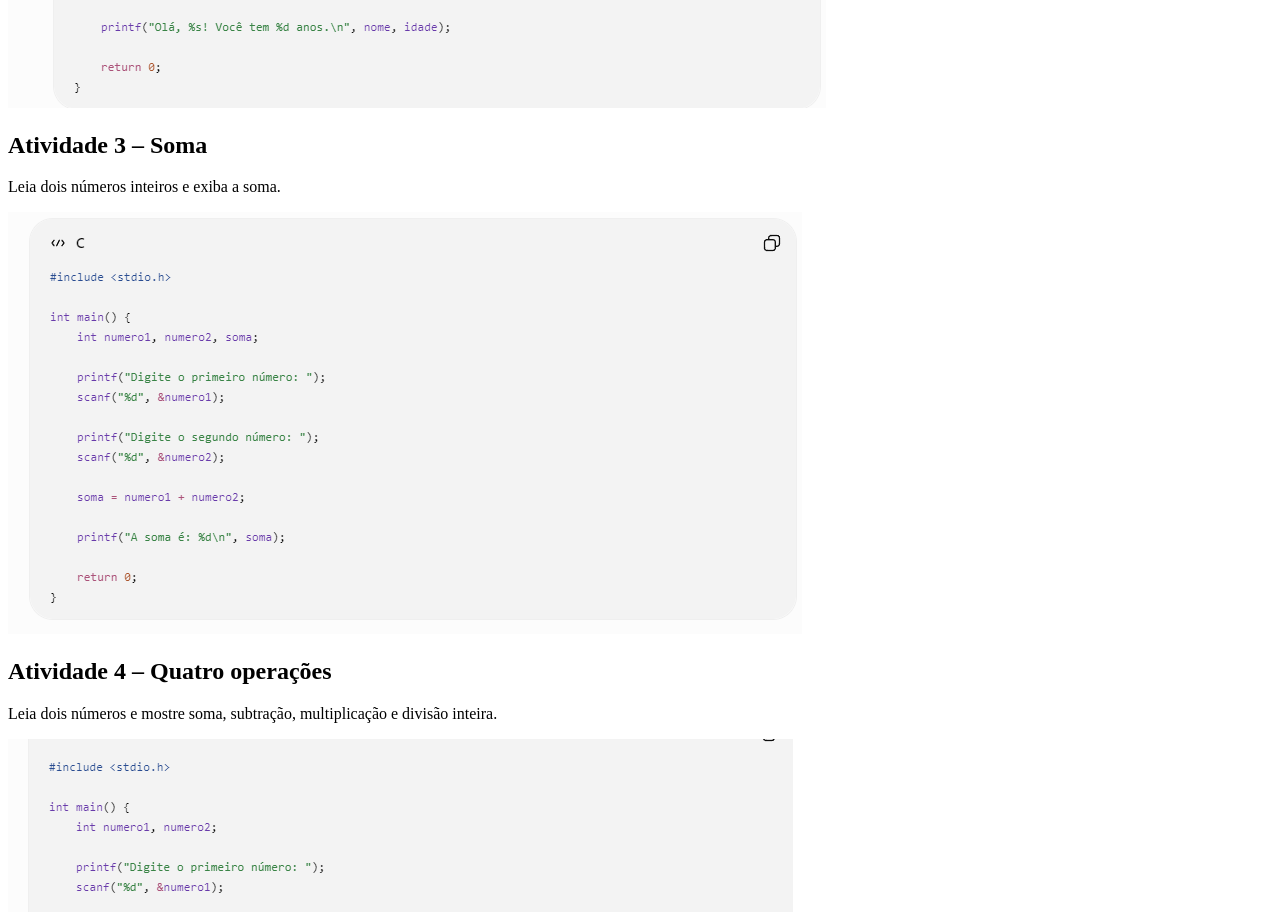
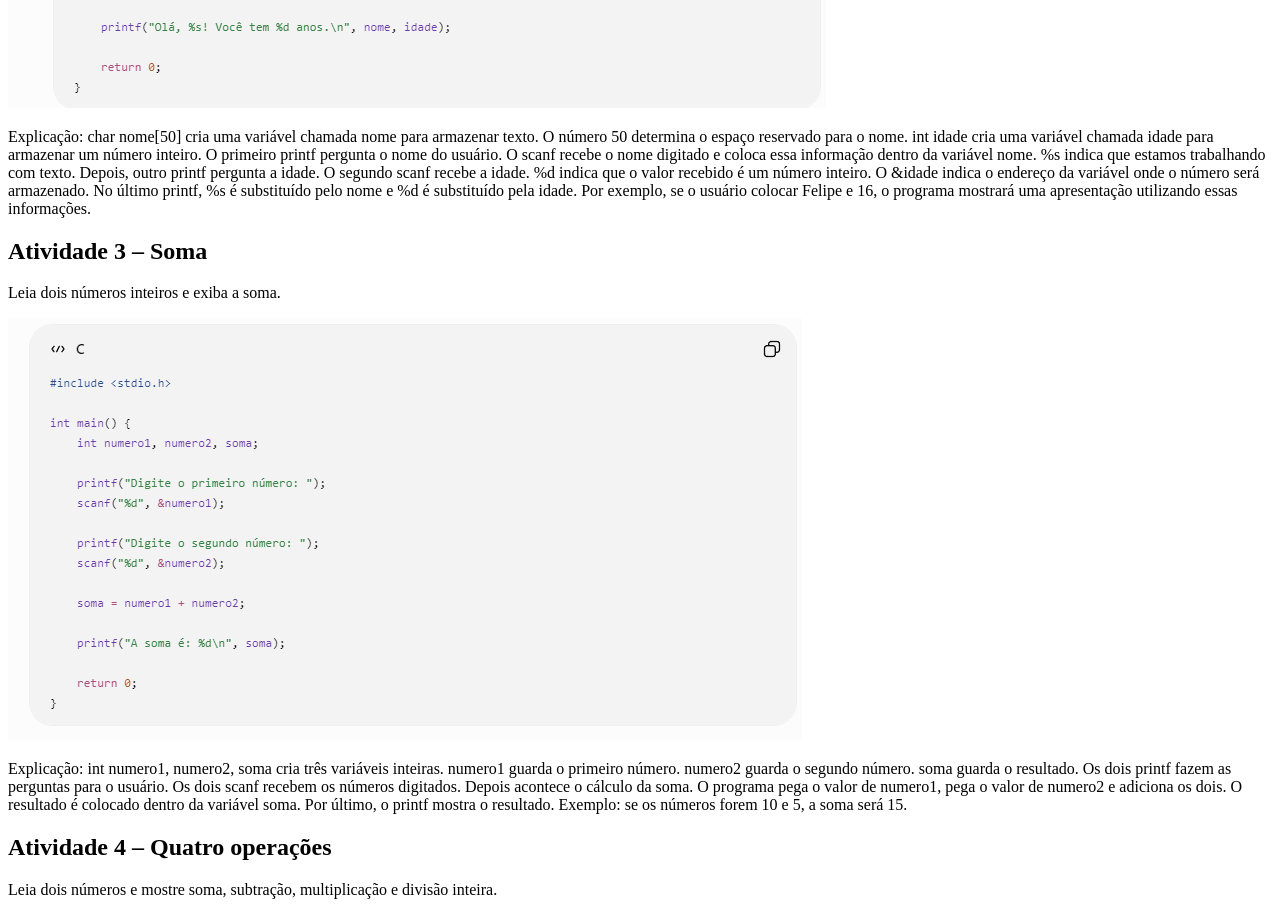
Before and after one commit to felipemegborowski-svg/SESI2ANO9, a plain HTML site: page Aula1-git_github_07_08_26/ATIVIDADE 2/inde.html in a window 1280 px wide. Shown: the part 840-1752 px from the top of the page. Drawn offline with Linux system fonts and the light colour scheme.

Commit message:
atv 2
atv 2

```diff
--- a/Aula1-git_github_07_08_26/ATIVIDADE 2/inde.html
+++ b/Aula1-git_github_07_08_26/ATIVIDADE 2/inde.html
@@ -17,7 +17,7 @@ Bem-vindo à programação em C.</p>
 <img src="1.PNG">
 
 <p>
-    Explicação
+    Explicação:
 
     #include <stdio.h> adiciona a biblioteca necessária para utilizar o printf.
 
@@ -38,17 +38,74 @@ Bem-vindo à programação em C.</p>
 
 <img src="2.PNG">
 
+<p>
+    Explicação:
+
+    char nome[50] cria uma variável chamada nome para armazenar texto.
+
+    O número 50 determina o espaço reservado para o nome.
+
+    int idade cria uma variável chamada idade para armazenar um número inteiro.
+
+    O primeiro printf pergunta o nome do usuário.
+
+    O scanf recebe o nome digitado e coloca essa informação dentro da variável nome.
+
+    %s indica que estamos trabalhando com texto.
+
+    Depois, outro printf pergunta a idade.
+
+    O segundo scanf recebe a idade.
+
+    %d indica que o valor recebido é um número inteiro.
+
+    O &idade indica o endereço da variável onde o número será armazenado.
+
+    No último printf, %s é substituído pelo nome e %d é substituído pela idade.
+
+    Por exemplo, se o usuário colocar Felipe e 16, o programa mostrará uma apresentação utilizando essas informações.
+</p>
+
 <h2>Atividade 3 – Soma</h2>
 
 <p>Leia dois números inteiros e exiba a soma.</p>
 
 <img src="3.PNG">
 
+<p>
+    Explicação:
+
+    int numero1, numero2, soma cria três variáveis inteiras.
+
+    numero1 guarda o primeiro número.
+
+    numero2 guarda o segundo número.
+
+    soma guarda o resultado.
+
+    Os dois printf fazem as perguntas para o usuário.
+
+    Os dois scanf recebem os números digitados.
+
+    Depois acontece o cálculo da soma.
+
+    O programa pega o valor de numero1, pega o valor de numero2 e adiciona os dois.
+
+    O resultado é colocado dentro da variável soma.
+
+    Por último, o printf mostra o resultado.
+
+    Exemplo: se os números forem 10 e 5, a soma será 15.
+</p>
+
 <h2>Atividade 4 – Quatro operações</h2>
 
 <p>Leia dois números e mostre soma, subtração, multiplicação e divisão inteira.</p>
 
 <img src="4.PNG">
+
+<p>Explicação:
+    O programa começa incluindo a biblioteca stdio.h, que permite utilizar funções como printf e scanf. Depois, a função main indica o início da execução do programa. São criadas duas variáveis inteiras para armazenar os números digitados pelo usuário. O programa solicita os dois números e utiliza o scanf para armazená-los. Em seguida, realiza as operações de soma, subtração e multiplicação utilizando os operadores matemáticos correspondentes. Para realizar a divisão, o programa utiliza uma condição if para verificar se o segundo número é diferente de zero, evitando uma divisão inválida. Como as variáveis são do tipo inteiro, a divisão também é inteira, portanto a parte decimal é descartada. Caso o segundo número seja zero, o programa informa que não é possível realizar a divisão. No final, o return 0 indica que o programa foi encerrado corretamente.</p>
 
 <h2>Atividade 5 – Antecessor e sucessor</h2>
 
```
